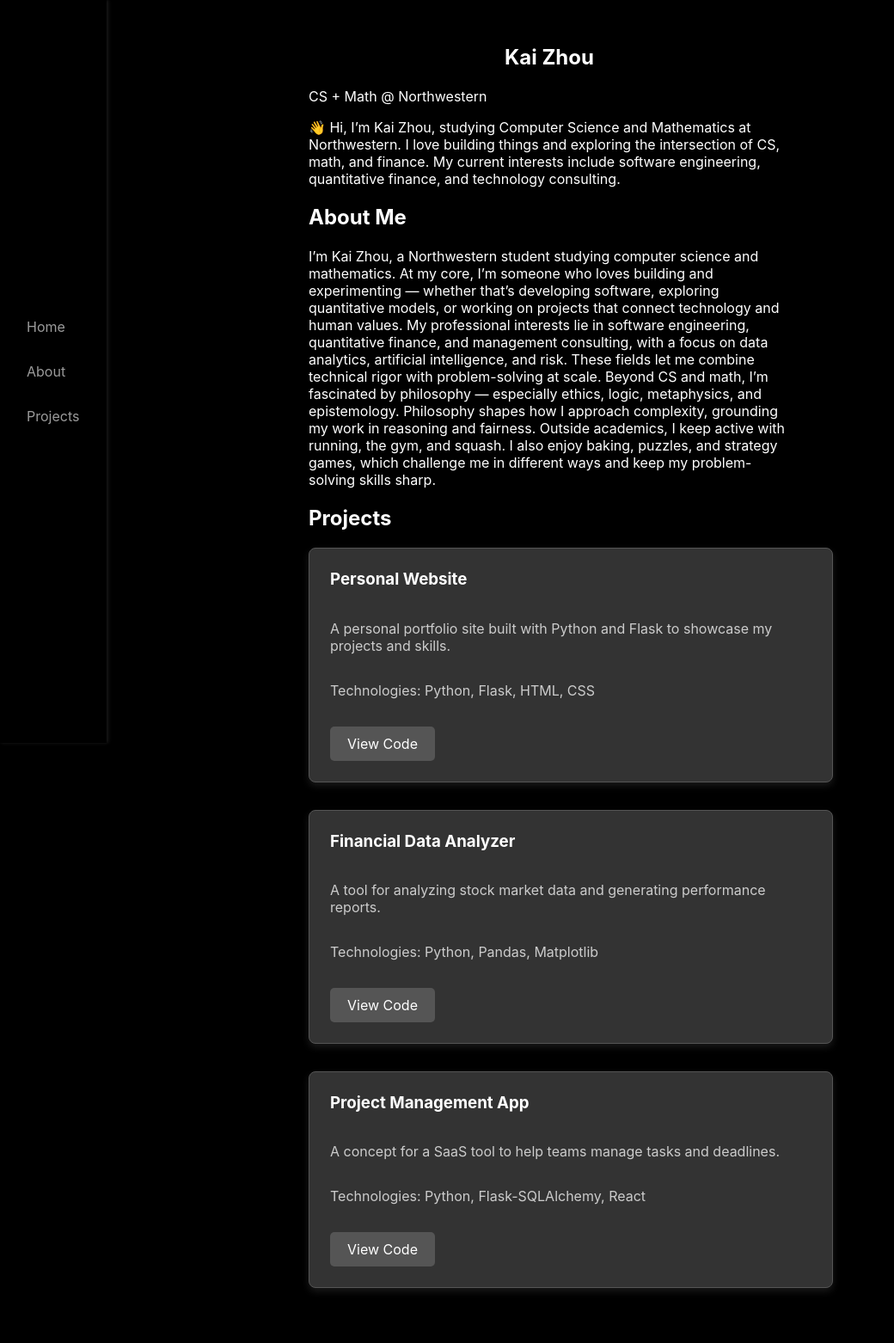
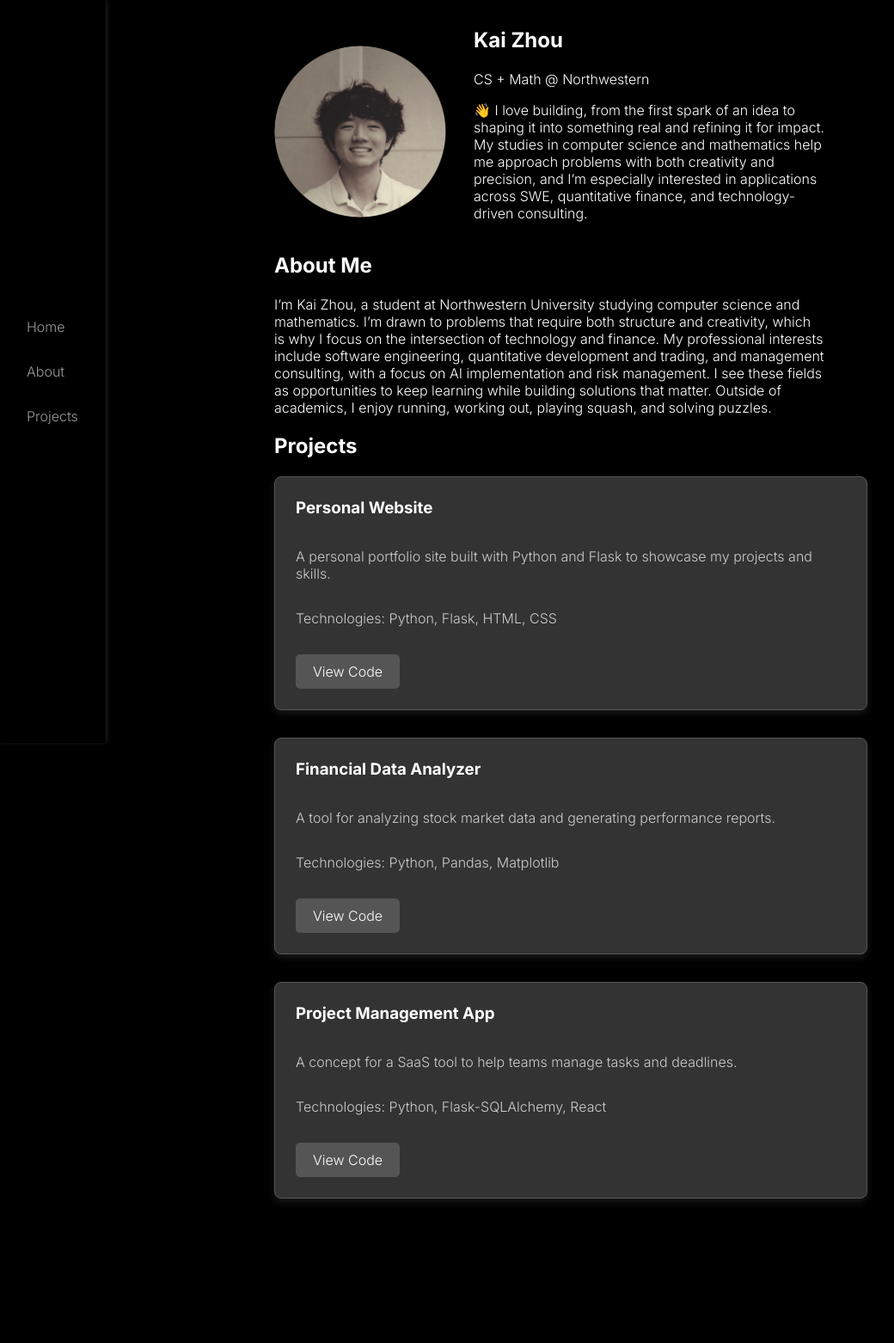
Before and after one commit to kaizhou24/personal-website, a Flask app: page / in a window 1280 px wide. Shown: the whole page at 86% size, without its empty margins (1-1041 px from the left). After the commit the page ends 1398 px from the top, so only its background shows below. Run offline with Flask 3, Linux system fonts and the light colour scheme.

Commit message:
Complete MVP
- Restructure home section with left/right container layout
- Add pfp in side-by-side layout with home content
- Switch to Inter font
- Implement light font weight (300)
- Update personal content
- Adjust navigation width and layout positioning
- Update page title to "Kai's Portfolio"

```diff
--- a/static/css/style.css
+++ b/static/css/style.css
@@ -7,7 +7,7 @@ nav {
   left: 0;
   top: 0;
   height: 100vh;
-  width: auto;
+  width: 60px;
   background-color: #000;
   display: flex;
   flex-direction: column;
@@ -32,7 +32,6 @@ nav a:hover {
   color: #fff;
 }
 
-/* All anchor elements */
 a {
   color: #9b9b9b;
 }
@@ -40,23 +39,53 @@ a {
 body {
     background-color: #000;
     color: #fff;
-    font-family: -apple-system, BlinkMacSystemFont, "Segoe UI", Roboto, "Helvetica Neue", Arial, sans-serif;
+    font-family: "Inter", -apple-system, BlinkMacSystemFont, "Segoe UI", Roboto, "Helvetica Neue", Arial, sans-serif;
     font-size: 1rem;
+    font-weight: 300;
     line-height: 1.25;
     margin: 0;
-    display: flex;
 }
 
 .main-container {
-  max-width: 560px;
+  max-width: 640px;
   margin: 0 auto;
   padding: 2rem;
   flex: 1;
 }
 
+.home-container {
+  display: flex;
+  max-height: 400px;
+  gap: 2rem;
+}
+
+.left-div {
+  display: flex;
+  align-items: center;
+  justify-content: center;
+}
+
+.right-div {
+  flex: 1;
+  display: flex;
+  align-items: center;
+}
+
+.profile-picture {
+  max-height: 200px;
+  width: auto;
+  border-radius: 50%;
+  object-fit: cover;
+}
+
+.home-text {
+  width: 100%;
+}
+
 h1 {
     color: #fff;
-    text-align: center;
+    text-align: left;
+    margin-top: 0;
 }
 
 h2 {
--- a/templates/base.html
+++ b/templates/base.html
@@ -3,7 +3,12 @@
 <head>
     <meta charset="UTF-8">
     <meta name="viewport" content="width=device-width, initial-scale=1.0">
-    <title>My Portfolio</title>
+    <title>Kai's Portfolio</title>
+
+    <link rel="preconnect" href="https://fonts.googleapis.com">
+    <link rel="preconnect" href="https://fonts.gstatic.com" crossorigin>
+    <link href="https://fonts.googleapis.com/css2?family=Inter:ital,opsz,wght@0,14..32,100..900;1,14..32,100..900&display=swap" rel="stylesheet">
+
     <link rel="stylesheet" href="{{ url_for('static', filename='css/style.css') }}">
 </head>
 <body>
--- a/templates/index.html
+++ b/templates/index.html
@@ -2,17 +2,27 @@
 
 {% block content%}
     <section id="home">
-        <h1>Kai Zhou</h1>
-        <p>CS + Math @ Northwestern</p>
-        <p>👋 Hi, I’m Kai Zhou, studying Computer Science and Mathematics at Northwestern. I love building things and exploring the intersection of CS, math, and finance. My current interests include software engineering, quantitative finance, and technology consulting.</p>
+        <div class="home-container">
+            <div class="left-div">
+                <img
+                    src="{{ url_for('static', filename='images/profile.png') }}"
+                    class="profile-picture">
+            </div>
+            <div class="right-div">
+                <div class="home-text">
+                    <h1>Kai Zhou</h1>
+                    <p>CS + Math @ Northwestern</p>
+                    <p>👋 I love building, from the first spark of an idea to shaping it into something real and refining it for impact. My studies in computer science and mathematics help me approach problems with both creativity and precision, and I’m especially interested in applications across SWE, quantitative finance, and technology-driven consulting.</p>
+                </div>
+            </div>
+        </div>
     </section>
 
     <section id="about">
         <h2>About Me</h2>
-        <p>I’m Kai Zhou, a Northwestern student studying computer science and mathematics. At my core, I’m someone who loves building and experimenting — whether that’s developing software, exploring quantitative models, or working on projects that connect technology and human values.
-My professional interests lie in software engineering, quantitative finance, and management consulting, with a focus on data analytics, artificial intelligence, and risk. These fields let me combine technical rigor with problem-solving at scale.
-Beyond CS and math, I’m fascinated by philosophy — especially ethics, logic, metaphysics, and epistemology. Philosophy shapes how I approach complexity, grounding my work in reasoning and fairness.
-Outside academics, I keep active with running, the gym, and squash. I also enjoy baking, puzzles, and strategy games, which challenge me in different ways and keep my problem-solving skills sharp.</p>
+        <p>I’m Kai Zhou, a student at Northwestern University studying computer science and mathematics. I’m drawn to problems that require both structure and creativity, which is why I focus on the intersection of technology and finance.
+My professional interests include software engineering, quantitative development and trading, and management consulting, with a focus on AI implementation and risk management. I see these fields as opportunities to keep learning while building solutions that matter.
+Outside of academics, I enjoy running, working out, playing squash, and solving puzzles.</p>
     </section>
 
     <section id="projects">
```
Also changed, not shown: static/images/Screenshot 2025-08-19 at 6.55.42 AM.png (added), static/images/profile.png (added).
